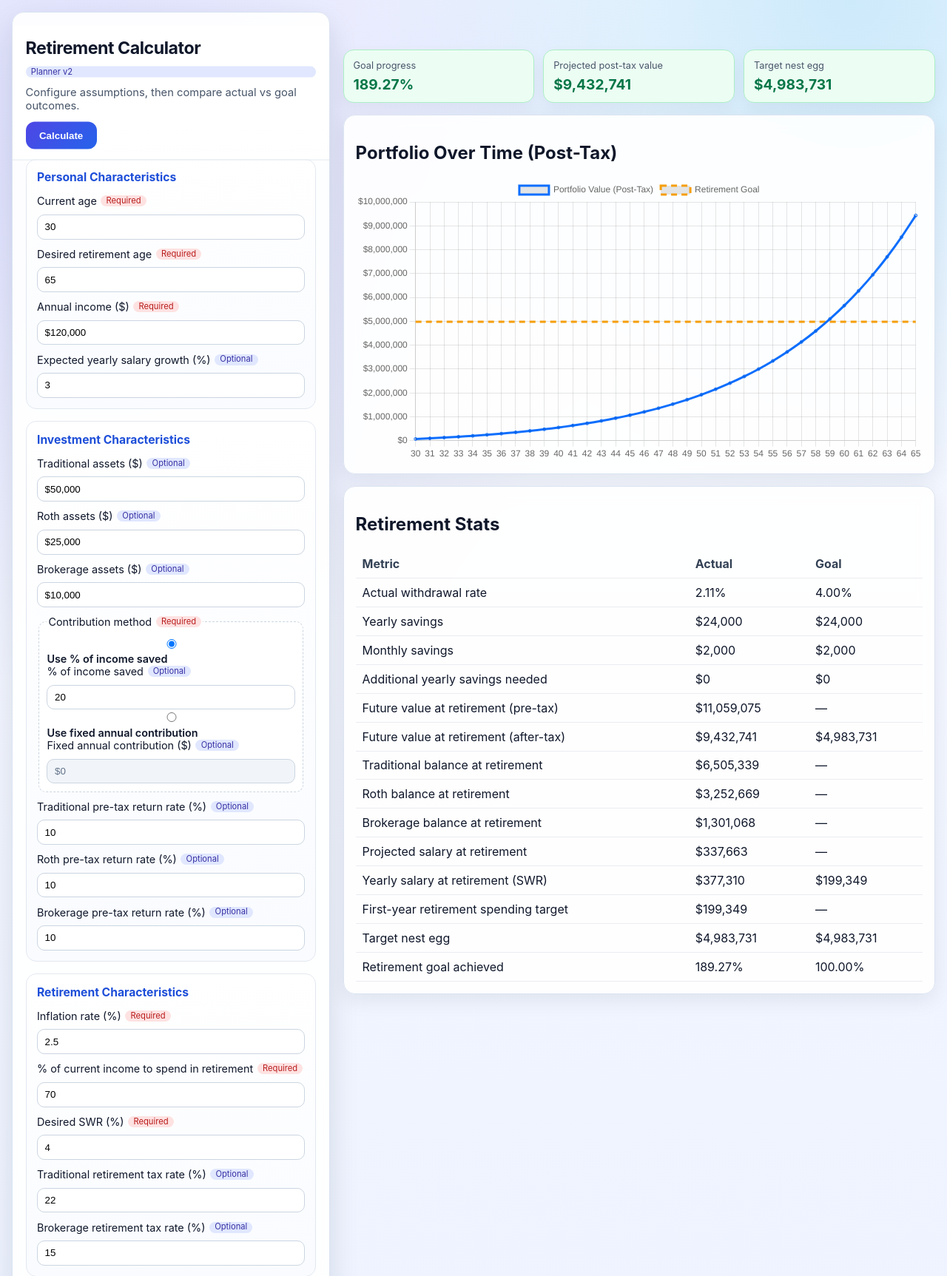
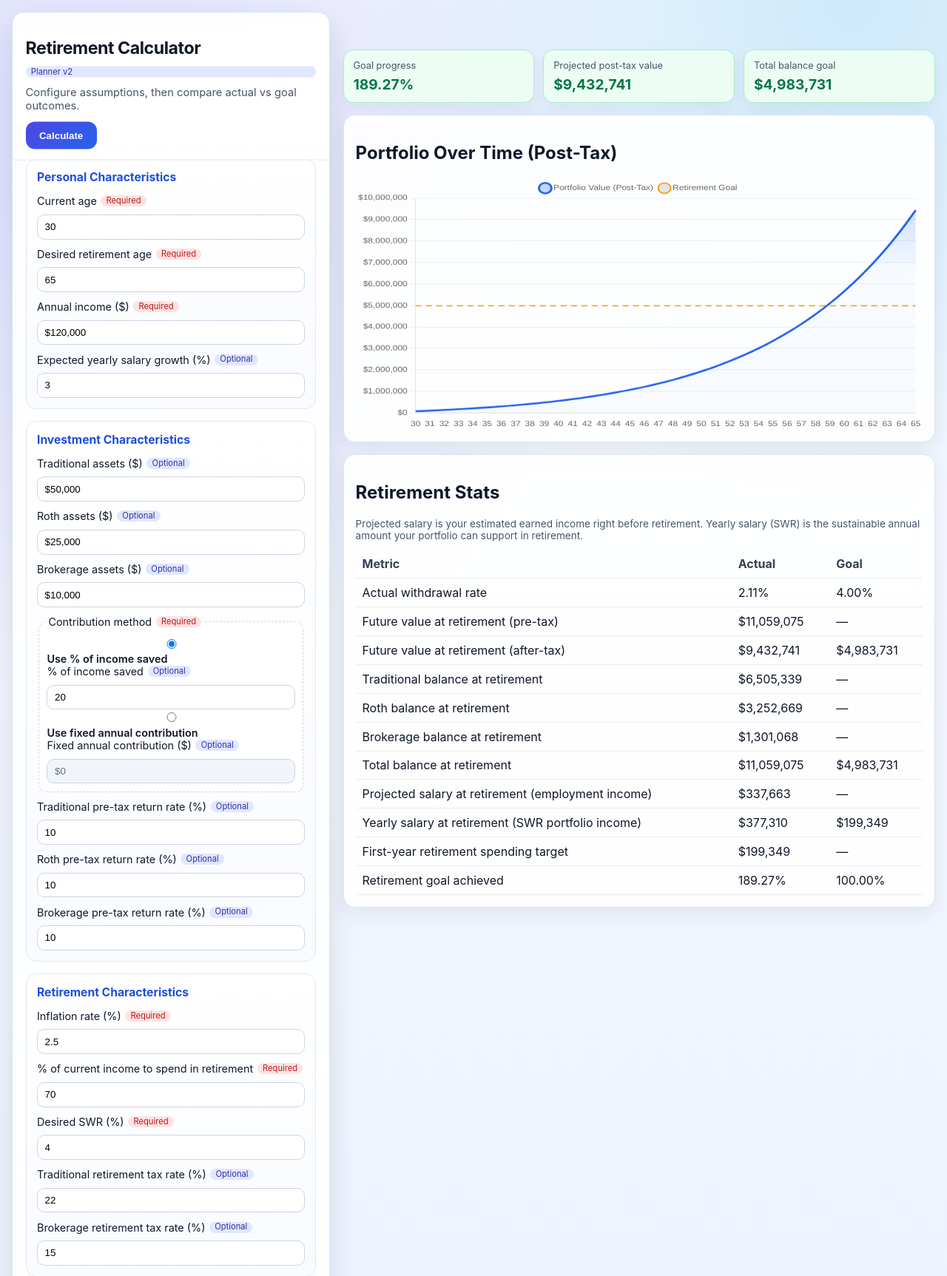
Before and after one commit to sammus46/Financial-Modeling, a Flask app: page / in a window 1280 px wide. Shown: the top 1725 px of the page at 74% size. Run offline with Flask 3, Linux system fonts and the light colour scheme.

Commit message:
Modernize chart and streamline retirement metrics

```diff
--- a/app.py
+++ b/app.py
@@ -294,9 +294,6 @@ def calculate_projection(data: RetirementInputs) -> dict:
         else float("inf")
     )
 
-    additional_required = find_required_additional_contribution(data, target_nest_egg)
-    required_yearly_savings = projection["starting_total_contribution"] + additional_required
-
     yearly_salary_at_retirement = future_portfolio_after_tax * desired_swr
     retirement_goal_achieved_pct = (
         (future_portfolio_after_tax / target_nest_egg) * 100
@@ -331,6 +328,14 @@ def calculate_projection(data: RetirementInputs) -> dict:
                 "actual": projection["brokerage_balance"],
                 "goal": None,
             },
+            "total_balance_at_retirement": {
+                "actual": (
+                    projection["traditional_balance"]
+                    + projection["roth_balance"]
+                    + projection["brokerage_balance"]
+                ),
+                "goal": target_nest_egg,
+            },
             "projected_income_at_retirement": {
                 "actual": projection["projected_income_at_retirement"],
                 "goal": None,
@@ -339,25 +344,9 @@ def calculate_projection(data: RetirementInputs) -> dict:
                 "actual": first_year_retirement_spending,
                 "goal": None,
             },
-            "target_nest_egg": {
-                "actual": target_nest_egg,
-                "goal": target_nest_egg,
-            },
             "actual_withdrawal_rate": {
                 "actual": actual_withdrawal_rate * 100,
                 "goal": data.desired_swr,
-            },
-            "yearly_savings_goal": {
-                "actual": projection["starting_total_contribution"],
-                "goal": required_yearly_savings,
-            },
-            "monthly_savings_goal": {
-                "actual": projection["starting_total_contribution"] / 12,
-                "goal": required_yearly_savings / 12,
-            },
-            "additional_yearly_savings_needed": {
-                "actual": additional_required,
-                "goal": 0.0,
             },
             "yearly_salary_at_retirement": {
                 "actual": yearly_salary_at_retirement,
--- a/static/app.js
+++ b/static/app.js
@@ -66,6 +66,9 @@ function renderChart(ages, postTaxBalances, goalLine) {
   });
 
   const ctx = chartEl.getContext("2d");
+  const balanceGradient = ctx.createLinearGradient(0, 0, 0, chartEl.height || 320);
+  balanceGradient.addColorStop(0, "rgba(59, 130, 246, 0.34)");
+  balanceGradient.addColorStop(1, "rgba(59, 130, 246, 0.03)");
 
   if (portfolioChart) {
     portfolioChart.destroy();
@@ -79,9 +82,13 @@ function renderChart(ages, postTaxBalances, goalLine) {
         {
           label: "Portfolio Value (Post-Tax)",
           data: postTaxBalances,
-          borderColor: "#0d6efd",
-          tension: 0.2,
-          pointRadius: 2,
+          borderColor: "#2563eb",
+          backgroundColor: balanceGradient,
+          fill: true,
+          borderWidth: 3,
+          tension: 0.32,
+          pointRadius: 0,
+          pointHoverRadius: 4,
         },
         {
           label: "Retirement Goal",
@@ -90,20 +97,44 @@ function renderChart(ages, postTaxBalances, goalLine) {
           borderDash: [8, 6],
           tension: 0,
           pointRadius: 0,
+          borderWidth: 2,
         },
       ],
     },
     options: {
       responsive: true,
+      maintainAspectRatio: false,
+      interaction: {
+        intersect: false,
+        mode: "index",
+      },
       scales: {
+        x: {
+          grid: {
+            display: false,
+          },
+        },
         y: {
+          grid: {
+            color: "rgba(148, 163, 184, 0.2)",
+          },
           ticks: {
             callback: (value) => currency(value),
           },
         },
       },
       plugins: {
+        legend: {
+          labels: {
+            usePointStyle: true,
+            boxWidth: 10,
+          },
+        },
         tooltip: {
+          backgroundColor: "rgba(15, 23, 42, 0.92)",
+          borderColor: "rgba(148, 163, 184, 0.25)",
+          borderWidth: 1,
+          padding: 10,
           callbacks: {
             label: (context) => ` ${context.dataset.label}: ${currency(context.parsed.y)}`,
           },
@@ -116,35 +147,29 @@ function renderChart(ages, postTaxBalances, goalLine) {
 function renderStats(stats) {
   const metricLabels = {
     actual_withdrawal_rate: "Actual withdrawal rate",
-    yearly_savings_goal: "Yearly savings",
-    monthly_savings_goal: "Monthly savings",
-    additional_yearly_savings_needed: "Additional yearly savings needed",
     future_value_pre_tax_at_retirement: "Future value at retirement (pre-tax)",
     future_value_after_tax_at_retirement: "Future value at retirement (after-tax)",
     traditional_balance_at_retirement: "Traditional balance at retirement",
     roth_balance_at_retirement: "Roth balance at retirement",
     brokerage_balance_at_retirement: "Brokerage balance at retirement",
-    projected_income_at_retirement: "Projected salary at retirement",
-    yearly_salary_at_retirement: "Yearly salary at retirement (SWR)",
+    total_balance_at_retirement: "Total balance at retirement",
+    projected_income_at_retirement: "Projected salary at retirement (employment income)",
+    yearly_salary_at_retirement: "Yearly salary at retirement (SWR portfolio income)",
     first_year_retirement_spending: "First-year retirement spending target",
-    target_nest_egg: "Target nest egg",
     retirement_goal_achieved_pct: "Retirement goal achieved",
   };
 
   const orderedKeys = [
     "actual_withdrawal_rate",
-    "yearly_savings_goal",
-    "monthly_savings_goal",
-    "additional_yearly_savings_needed",
     "future_value_pre_tax_at_retirement",
     "future_value_after_tax_at_retirement",
     "traditional_balance_at_retirement",
     "roth_balance_at_retirement",
     "brokerage_balance_at_retirement",
+    "total_balance_at_retirement",
     "projected_income_at_retirement",
     "yearly_salary_at_retirement",
     "first_year_retirement_spending",
-    "target_nest_egg",
     "retirement_goal_achieved_pct",
   ];
 
@@ -173,7 +198,7 @@ function renderSummary(stats) {
     "future_value_after_tax_at_retirement",
     stats.future_value_after_tax_at_retirement.actual,
   );
-  targetValueEl.textContent = formatMetricValue("target_nest_egg", stats.target_nest_egg.goal);
+  targetValueEl.textContent = formatMetricValue("total_balance_at_retirement", stats.total_balance_at_retirement.goal);
 
   const statusClass = goalPct >= 100 ? "status-good" : goalPct >= 75 ? "status-mid" : "status-low";
   [goalCardEl, projectedCardEl, targetCardEl].forEach((card) => {
--- a/static/styles.css
+++ b/static/styles.css
@@ -201,6 +201,10 @@ button:disabled {
   box-shadow: 0 8px 28px rgba(15, 23, 42, 0.08);
 }
 
+.panel canvas {
+  height: 340px !important;
+}
+
 .summary-grid {
   display: grid;
   grid-template-columns: repeat(3, minmax(0, 1fr));
@@ -275,6 +279,12 @@ th {
   color: #334155;
 }
 
+.table-note {
+  margin: 0 0 0.7rem;
+  color: #475569;
+  font-size: 0.85rem;
+}
+
 @media (max-width: 1024px) {
   .app-layout {
     grid-template-columns: 1fr;
--- a/templates/index.html
+++ b/templates/index.html
@@ -128,7 +128,7 @@
             <p id="projected-value" class="summary-value">—</p>
           </article>
           <article class="summary-card" id="target-card">
-            <p class="summary-label">Target nest egg</p>
+            <p class="summary-label">Total balance goal</p>
             <p id="target-value" class="summary-value">—</p>
           </article>
         </section>
@@ -140,6 +140,10 @@
 
         <section class="panel">
           <h2>Retirement Stats</h2>
+          <p class="table-note">
+            Projected salary is your estimated earned income right before retirement. Yearly salary (SWR) is the
+            sustainable annual amount your portfolio can support in retirement.
+          </p>
           <table id="stats-table">
             <thead>
               <tr>
```
